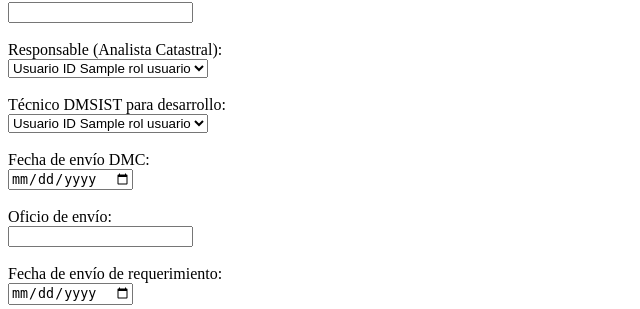
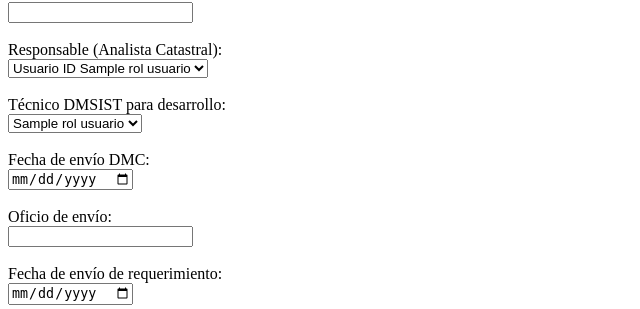
Before and after one commit to Jimmy9812/formulario_sirecq, a Flask app: page / in a window 1280 px wide. Shown: the part 546-855 px from the top of the page, without its empty margins (0-640 px from the left). Run offline with Flask 3, Linux system fonts and the light colour scheme; a database or web service that is not in the repository returns one stand-in record (values such as "Sample title"); some libraries are stand-ins or nearby versions.

Commit message:
feat: :sparkles: Change form

```diff
--- a/templates/formulario.html
+++ b/templates/formulario.html
@@ -56,7 +56,7 @@
         <label>Técnico DMSIST para desarrollo:</label><br>
         <select name="tecnico">
             {% for t in tecnicos %}
-            <option value="{{ t[0] }}">Usuario ID {{ t[1] }}</option>
+            <option value="{{ t[0] }}"> {{ t[1] }}</option>
             {% endfor %}
         </select><br><br>
 
```
